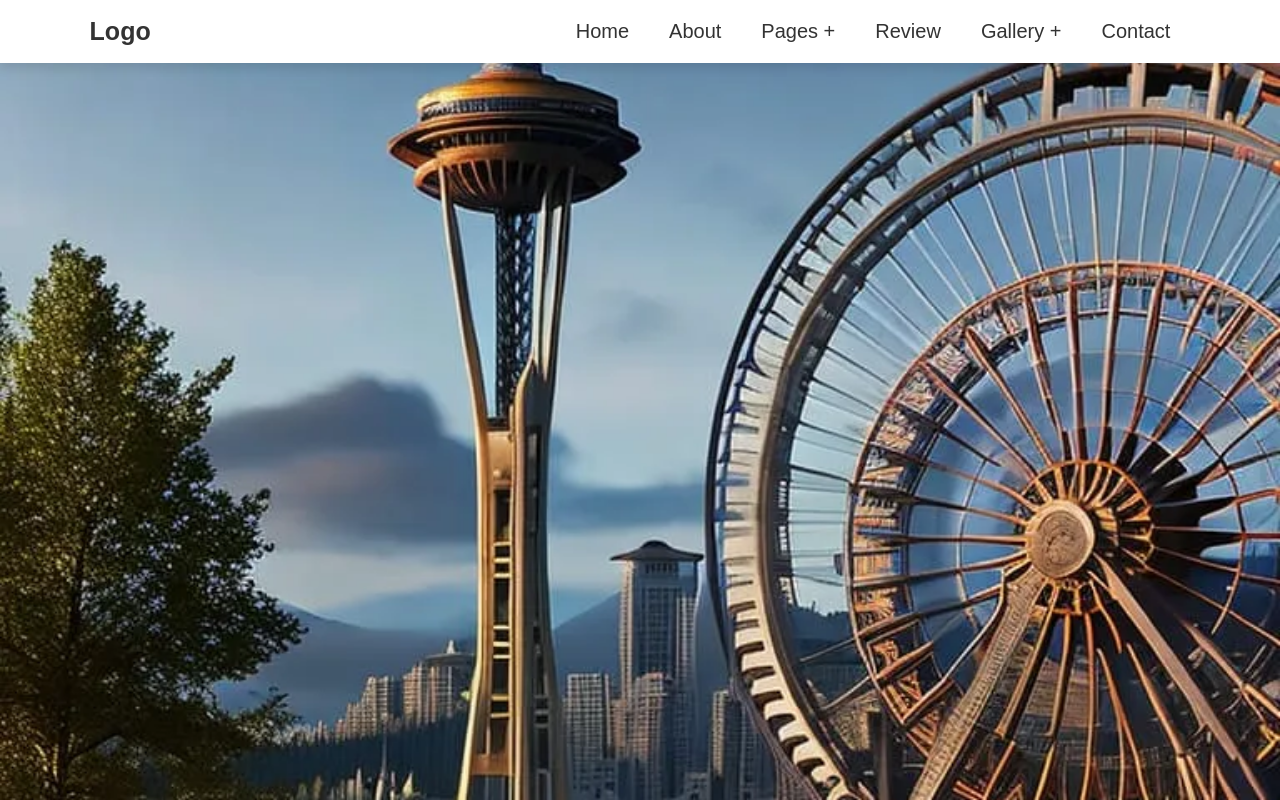
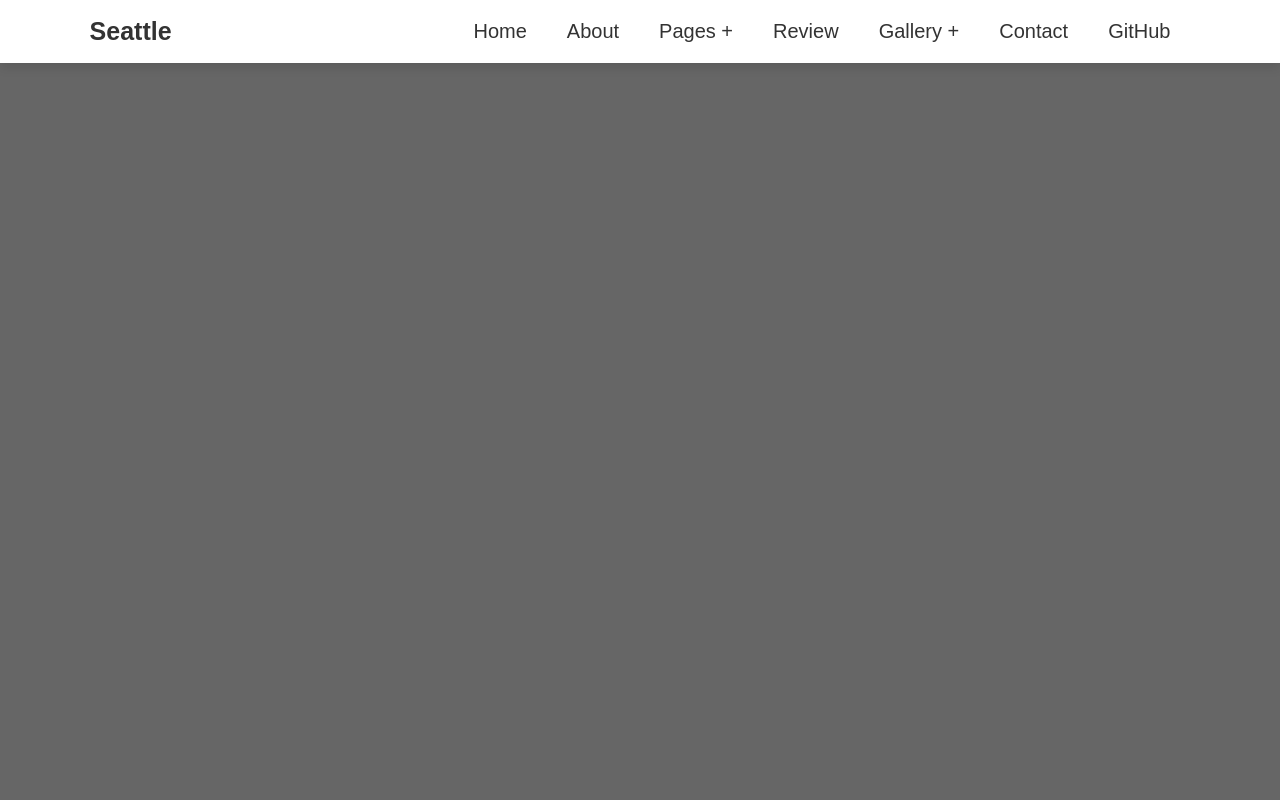
Before and after one commit to evanisecs/menu-dropdown, a plain HTML site: page index.html in a window 1280 px wide. Drawn offline with Linux system fonts and the light colour scheme.

Commit message:
menu seattle

```diff
--- a/css/style.css
+++ b/css/style.css
@@ -7,10 +7,7 @@
 }
 
 body{
-    min-height: 100vh;
-    background: url(../img/bg.jpg) no-repeat;
-    background-size: cover;
-    background-position: center top;
+    background: #666;
 }
 
 header{
--- a/index.html
+++ b/index.html
@@ -4,14 +4,14 @@
 <head>
     <meta charset="UTF-8">
     <meta name="viewport" content="width=device-width, initial-scale=1.0">
-    <title>Document</title>
+    <title>Menu Seattle</title>
     <link rel="stylesheet" href="css/style.css">
 </head>
 
 <body>
     <header>
 
-        <a href="#" class="logo">Logo</a>
+        <a href="#" class="logo">Seattle</a>
 
         <input type="checkbox" id="menu-bar">
         <label for="menu-bar">Menu</label>
@@ -39,7 +39,9 @@
                 </ul>
                 </li>
                 <li><a href="#">contact</a></li>
+                <li><a href="https://github.com/evanisecs/menu-seattle">GitHub</a></li>
             </ul>
+
         </nav>
     </header>
 </body>
```
Also changed, not shown: img/bg.jpg (deleted).
